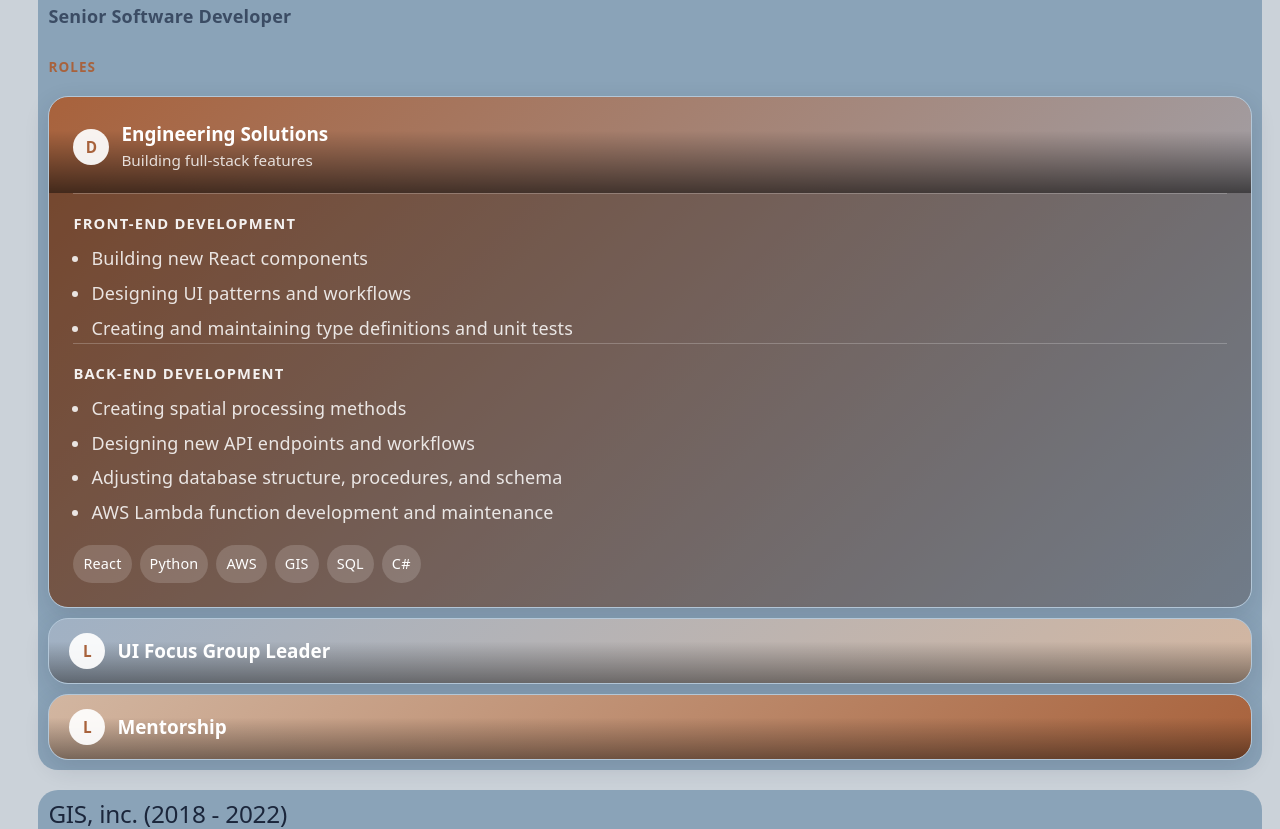
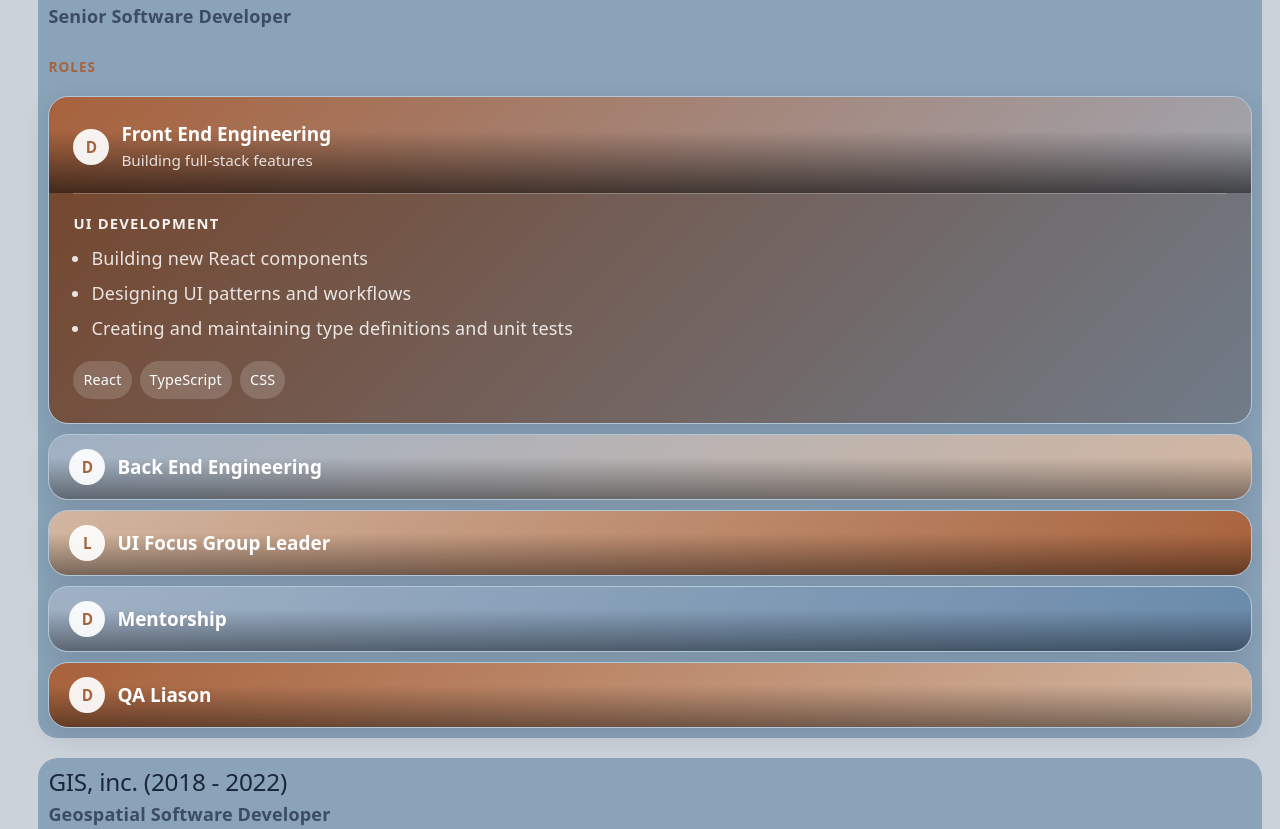
Before and after one commit to jswagger/jswagger-portfolio, a React (Vite) app: page / in a window 1280 px wide. Shown: the part 4152-4981 px from the top of the page. Built offline with nearby package versions, Linux system fonts and the light colour scheme.

Commit message:
Clean up accordion in Experience

```diff
--- a/src/data/portfolioContent.ts
+++ b/src/data/portfolioContent.ts
@@ -24,19 +24,28 @@ export const services: ServiceItem[] = [
 
 export const projects: ProjectItem[] = [
     {
-    title: 'Engineering Solutions',
+    title: 'Front End Engineering',
     roleType: 'Development',
     roleSummary: 'Building full-stack features', // Add this
     leadershipItems: [], // Empty for dev-focused role
     sections: [
       {
-        label: 'Front-end Development',
+        label: 'UI Development',
         items: [
           'Building new React components',
           'Designing UI patterns and workflows',
           'Creating and maintaining type definitions and unit tests'
         ]
       },
+    ],
+    tags: ['React', 'TypeScript', 'CSS']
+  },
+  {
+    title: 'Back End Engineering',
+    roleType: 'Development',
+    roleSummary: 'Building full-stack features', // Add this
+    leadershipItems: [], // Empty for dev-focused role
+    sections: [
       {
         label: 'Back-end Development',
         items: [
@@ -47,7 +56,7 @@ export const projects: ProjectItem[] = [
         ]
       }
     ],
-    tags: ['React', 'Python', 'AWS', 'GIS', 'SQL', 'C#']
+    tags: ['Python', 'AWS', 'GIS', 'SQL', 'C#']
     },
     {
     title: 'UI Focus Group Leader',
@@ -62,17 +71,8 @@ export const projects: ProjectItem[] = [
         label: 'Monthly Meetings',
         items: [
           'Review progress on major initiatives',
-          'Celebrate wins',
           'Discuss strategies for solving difficult problems related to UI codebase and front end practices',
           'Encourage collaboration and teamwork',
-          'Assign actions items - tackle initiatives as a team'
-        ]
-      },
-      {
-        label: 'Technical Debt Cleanup',
-        items: [
-          'Removing legacy React functions',
-          'Refactoring React Class components to Functional components'
         ]
       },
       {
@@ -87,22 +87,13 @@ export const projects: ProjectItem[] = [
     ],
     tags: ['UI Leadership', 'React', 'Modernization']
   },
-      {
+  {
     title: 'Mentorship',
-        roleType: 'Leadership',
+    roleType: 'Development',
     roleSummary: 'Mentor engineers through code reviews and pair programming',
     leadershipItems: [
-      'Provided guidance and mentorship to engineers',
     ],
     sections: [
-      {
-        label: 'Code Reviews',
-        items: [
-          'Review Pull Requests in a timely manner',
-          'Always pair positive encouragement with constructive criticism',
-          'Provide examples to explain concepts'
-        ]
-      },
       {
         label: 'Pair Programming',
         items: [
@@ -114,12 +105,30 @@ export const projects: ProjectItem[] = [
       }
     ],
     tags: ['Mentorship', 'Code Reviews', 'Pair Programming']
+  },
+    {
+    title: 'QA Liason',
+    roleType: 'Development',
+    roleSummary: 'Coolaborate with Quality Assurance team',
+    leadershipItems: [
+    ],
+    sections: [
+      {
+        label: 'Pair Programming',
+        items: [
+          'Discuss automated testing ideas',
+          'Assist with test creation',
+          'Implement code changes to support improved testing'
+        ]
+      }
+    ],
+    tags: ['Quality Assurance', 'Teamwork', 'Test Automation']
   }
 ]
 
 export const projectsGIS: ProjectItem[] = [
     {
-    title: 'Geospatial Solutions',
+    title: 'Front End Enginering',
     roleType: 'Development',
     roleSummary: 'Created and configured spatial components', // Add this
     leadershipItems: [], // Empty for dev-focused role
@@ -131,7 +140,16 @@ export const projectsGIS: ProjectItem[] = [
           'Designed geospatial editing workflows',
           'Built mapping interactions'
         ]
-      },
+      }
+    ],
+    tags: ['React', 'GIS', 'ArcGIS API for JavaScript']
+    },
+    {
+    title: 'Backend enginering',
+    roleType: 'Development',
+    roleSummary: 'Created and configured spatial components', // Add this
+    leadershipItems: [], // Empty for dev-focused role
+    sections: [
       {
         label: 'Back-end Development',
         items: [
@@ -141,7 +159,24 @@ export const projectsGIS: ProjectItem[] = [
         ]
       }
     ],
-    tags: ['React', 'Python', 'GIS', 'SQL', 'ArcGIS API for JavaScript']
+    tags: ['Python', 'GIS', 'SQL']
+    },
+    {
+    title: 'Unit Test Educator',
+    roleType: 'Development',
+    roleSummary: 'Brought focus and initiation of consistent testing', // Add this
+    leadershipItems: [], // Empty for dev-focused role
+    sections: [
+      {
+        label: 'Unit Test Management',
+        items: [
+          'Created and organized unit tests suites across Python classes',
+          'Added new sets of test to cover existing React components',
+          'Initiated a focus and best practice of including unit test creation with ticket work',
+        ]
+      }
+    ],
+    tags: ['Python', 'React']
     }
 ]
 
```
